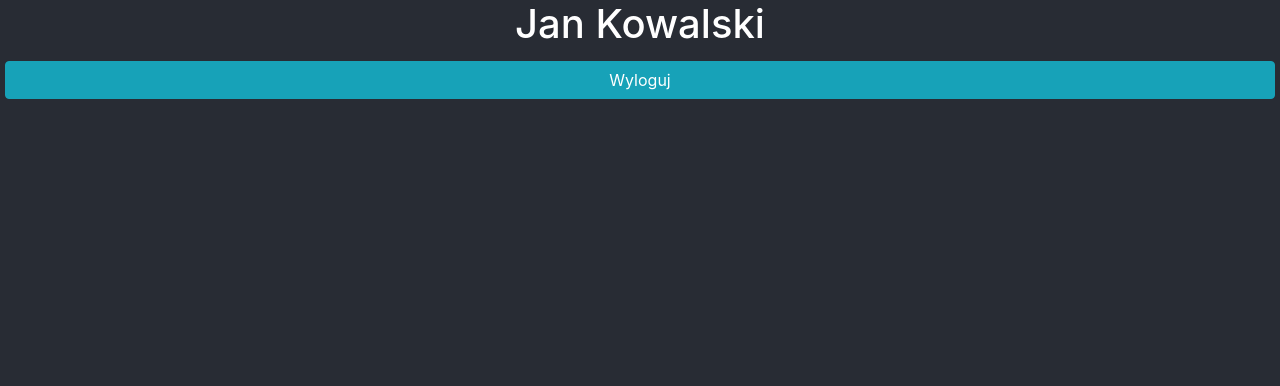
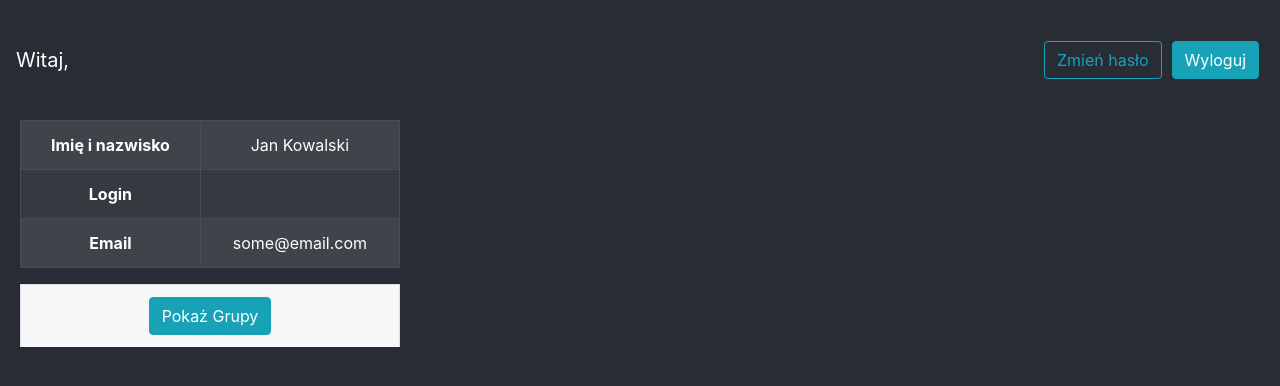
Before and after one commit to PawPawel/kisl, a React (Create React App) app: page / in a window 1280 px wide. Both pictures are taken after a click on the button "Zaloguj". Shown: the top 386 px of the page. Built offline with nearby package versions, Linux system fonts and the light colour scheme.

Commit message:
Add user and group view

```diff
--- a/src/App.css
+++ b/src/App.css
@@ -1,4 +1,9 @@
+body {
+  background-color: #282c34;
+}
+
 .App {
+  background-color: #282c34;
   text-align: center;
 }
 
@@ -25,12 +30,33 @@
   margin: 5px;
 }
 
-.user-info{
+.user-info {
+  min-height: 100vh;
+}
+.user-container{
   background-color: #282c34;
-  align-items: left;
+  align-items: flex-start;
   justify-content: left;
   color: white;
-  flex-direction: column;
-  min-height: 100vh;
+  width: 50vh;
+  padding-left: 20px;
+}
+
+.logged-header {
+  align-items: flex-start;
+  min-height: 15vh;
+  color: white;
   display: flex;
 }
+
+.logged-header button {
+  align-items: flex-end;
+}
+
+#nav-header{
+  color:white;
+}
+
+#groups-accordion{
+  color:black;
+}
--- a/src/LoggedView.js
+++ b/src/LoggedView.js
@@ -1,5 +1,5 @@
 import React, { Component } from 'react';
-import { Button } from "react-bootstrap";
+import { Button, Table, Navbar, Accordion, Card, ListGroup} from "react-bootstrap";
 import './App.css';
 
 class LoggedView extends Component {
@@ -9,21 +9,79 @@
             name: "Jan",
             surname: "Kowalski",
             email: "some@email.com",
-            login: ""
+            login: "",
+            groups: ["grupa1", "grupa2", "grupa3"]
         }
     }
 
     componentDidMount(){
-        this.setState({login: this.props.login });
+        this.setState({login: this.props.login});
+    }
+
+    createListItem(item){
+        return(
+            <ListGroup.Item key={item}>{item}</ListGroup.Item>
+        )
     }
 
     render() {
+        console.log(this.state.groups);
         return(
-        <div class="user-info">
-            <h1> {this.state.name} {this.state.surname} </h1>
-            <Button variant="info" className="form-button" onClick={() => this.props.logout()}>
-                Wyloguj
-            </Button>
+        <div className="user-info">
+            <Navbar className="logged-header">
+               <Navbar.Brand id="nav-header"> Witaj, {this.state.login} </Navbar.Brand>
+               <Navbar.Collapse className="justify-content-end">
+                    <Button variant="outline-info" className="form-button" onClick={() => this.props.logout()}>
+                            Zmień hasło
+                    </Button>
+                    <Button variant="info" className="form-button" onClick={() => this.props.logout()}>
+                            Wyloguj
+                    </Button>
+                </Navbar.Collapse>
+            </Navbar>
+            <div className="user-container">
+                <Table striped bordered hover variant="dark">
+                    <tbody>
+                        <tr>
+                            <th> Imię i nazwisko </th>
+                            <td>{this.state.name} {this.state.surname}</td>
+                        </tr>
+                        <tr>
+                            <th>
+                                Login
+                            </th>
+                            <td>
+                                {this.state.login}
+                            </td>
+                        </tr>
+                        <tr>
+                            <th>
+                                Email
+                            </th>
+                            <td>
+                                {this.state.email}
+                            </td>
+                        </tr>
+                    </tbody>
+                </Table>
+                <Accordion id="groups-accordion">
+                    <Card>
+                        <Card.Header>
+                            <Accordion.Toggle as={Button} variant="info" eventKey="0">
+                                Pokaż Grupy
+                            </Accordion.Toggle>
+                        </Card.Header>
+                        <Accordion.Collapse eventKey="0">
+                            <Card.Body>
+                                <ListGroup>
+                                    {this.state.groups.map((i) => this.createListItem(i))}
+                                </ListGroup>
+                            </Card.Body>
+                        </Accordion.Collapse>
+                    </Card>
+                </Accordion>
+            </div>
+
         </div>
         )
     }
```
